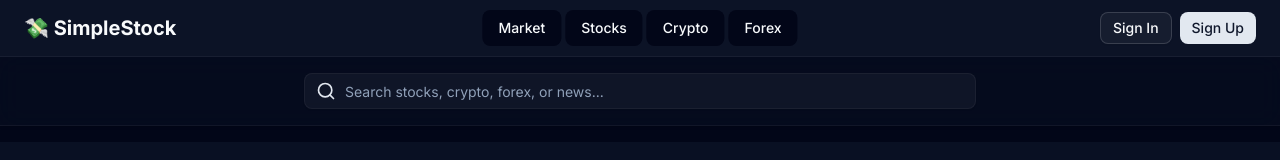
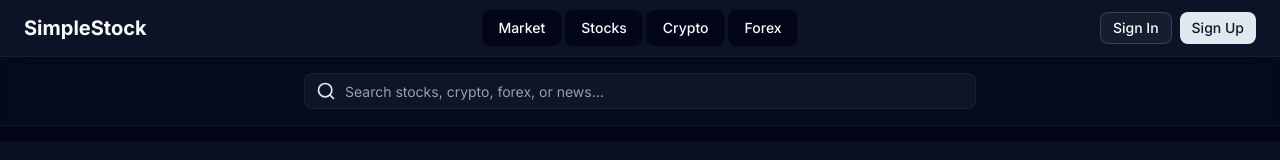
Before and after one commit to xmd404v2/simple-stock, a Next.js app: page / in a window 1280 px wide. Shown: the top 160 px of the page. Built offline with nearby package versions, Linux system fonts and the light colour scheme.

Commit message:
remove emoji

```diff
--- a/src/components/Header.tsx
+++ b/src/components/Header.tsx
@@ -9,7 +9,7 @@ export function Header() {
         {/* Logo left */}
         <div className="absolute left-4 md:left-6 top-1/2 -translate-y-1/2">
           <Link href="/" className="flex items-center space-x-2">
-            <span className="font-bold text-xl text-foreground">💸&nbsp;SimpleStock</span>
+            <span className="font-bold text-xl text-foreground">SimpleStock</span>
           </Link>
         </div>
 
```
